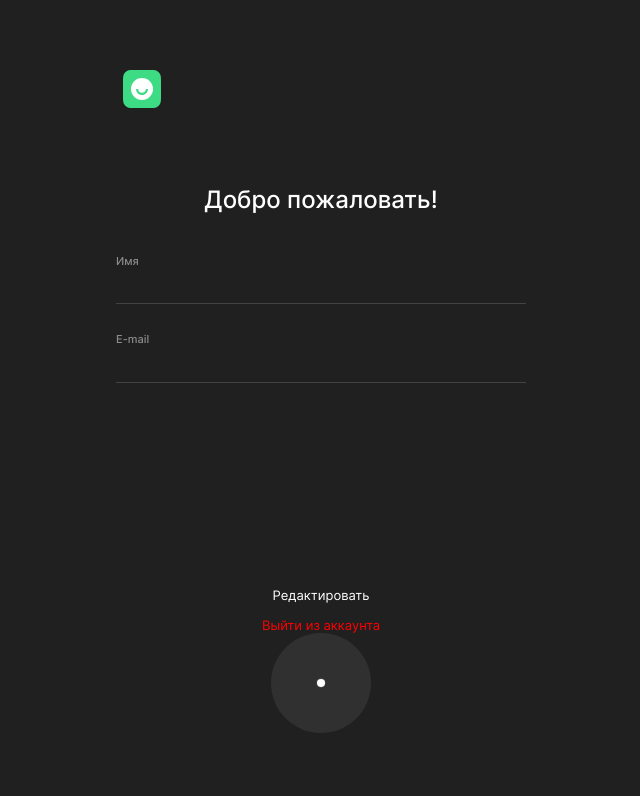
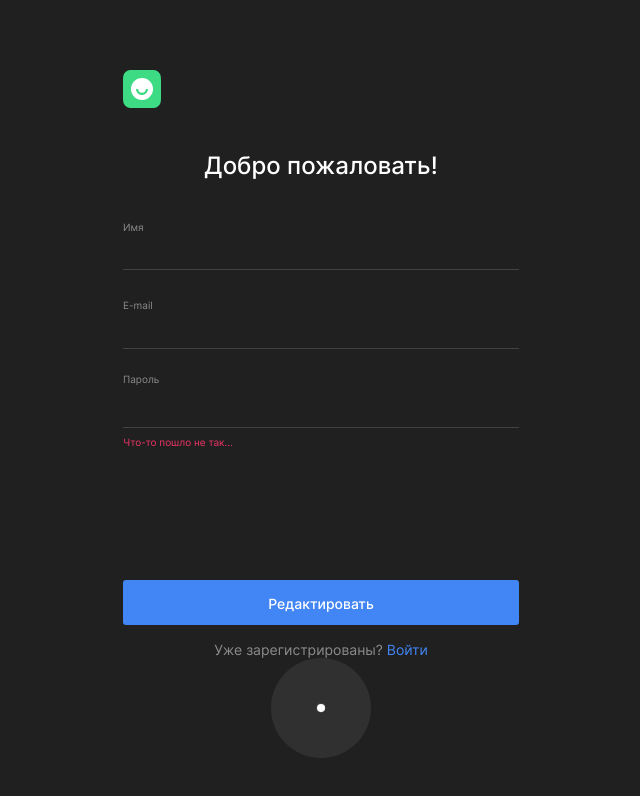
Before and after one commit to Andrey-Maystrenko/movies-explorer-frontend, a React (Create React App) app: page /signup in a window 1280 px wide. Shown: the top 796 px of the page, without its empty margins (319-959 px from the left). Built offline with nearby package versions, Linux system fonts and the light colour scheme.

Commit message:
diploma frontend Signup adaptive completed

```diff
--- a/src/components/Header/Header.css
+++ b/src/components/Header/Header.css
@@ -137,6 +137,10 @@
     .sandwich {
         display: block;
     }
+
+    .header__logo-auth {
+        margin: 232px 544px 0 186px;
+    }
 }
 
 @media screen and (max-width: 767px) {
@@ -175,8 +179,10 @@
     }
 
     .sandwich {
-        margin       : 0 14px 0 auto;
-        /* margin    : 0 0 0 auto;
-        padding-right: 14px; */
+        margin: 0 14px 0 auto;
+    }
+
+    .header__logo-auth {
+        margin: 56px 141px 0;
     }
 }
--- a/src/components/Register/Register.css
+++ b/src/components/Register/Register.css
@@ -1,4 +1,4 @@
-.profile__window {
+.register__window {
     position              : relative;
     background            : none;
     width                 : 396px;
@@ -8,14 +8,14 @@
     padding               : 40px 0 0;
 }
 
-.profile__content {
+.register__content {
     display        : flex;
     flex-direction : column;
     justify-content: flex-start;
     align-items    : center;
 }
 
-.profile__title {
+.register__title {
     font-style : normal;
     font-weight: 500;
     font-size  : 24px;
@@ -31,7 +31,7 @@
     align-items    : center;
 }
 
-.profile__userdata {
+.register__userdata {
     font-style : normal;
     font-weight: 400;
     font-size  : 10px;
@@ -40,7 +40,7 @@
 
 }
 
-.profile__userdata-value {
+.register__userdata-value {
     font-style : normal;
     font-weight: 400;
     font-size  : 14px;
@@ -48,7 +48,7 @@
     color      : #FFFFFF;
 }
 
-.profile__username-position_register {
+.register__username-position {
     position: absolute;
     top     : 41px;
     left    : 0;
@@ -60,72 +60,108 @@
     color        : #FFFFff;
     border       : none;
     border-bottom: 1px solid #424242;
-    margin       : 52px 0 0;
+    margin       : 41px 0 0;
     padding      : 0;
     text-align   : left;
     background   : none;
 }
 
-.form__input_register:nth-of-type(2) {
-    margin: 41px 0 0;
+.form__input_register:nth-of-type(1) {
+    margin: 52px 0 0;
 }
 
-.profile__useremail-position_register {
+.register__useremail-position {
     position: absolute;
     top     : 119px;
     left    : 0;
 }
 
-.profile__save-button {
-    width        : 410px;
-    height       : 16px;
-    border-radius: 2px;
-    margin       : 202px 0 0px;
-    background   : none;
+.register__password-position {
+    position: absolute;
+    top     : 193px;
+    left    : 0;
+}
+
+.register__error {
+    font-style : normal;
+    font-weight: 400;
+    font-size  : 10px;
+    line-height: 12px;
+    color      : #EE3465;
+    position   : absolute;
+    top        : 256px;
+    left       : 0;
+}
+
+
+.register__save-button {
+    width        : 396px;
+    height       : 45px;
+    border-radius: 3px;
+    margin       : 152px 0 0px;
+    background   : #4285F4;
     cursor       : pointer;
     text-align   : center;
     padding      : 0;
     border       : 0;
 }
 
-.profile__save-button-text {
+.register__save-button-text {
     font-style : normal;
-    font-weight: 400;
-    font-size  : 13px;
-    line-height: 16px;
+    font-weight: 500;
+    font-size  : 14px;
+    line-height: 17px;
     color      : #FFFFff;
     transition : opacity .3s;
     margin     : 16px 0 0;
 }
 
-.profile__save-button-text:hover {
+.register__save-button-text:hover {
     opacity: .8;
 }
 
-.profile__save-button-text_red {
+.register__save-button-text_red {
     color          : red;
     text-decoration: none;
 }
 
+.register__login-option {
+    font-style : normal;
+    font-weight: 400;
+    font-size  : 14px;
+    line-height: 17px;
+    text-align : center;
+    color      : #8B8B8B;
+    margin     : 16px 0 0;
+}
+
+.register__login-option_link {
+    color          : #4285F4;
+    text-decoration: none;
+}
+
+
 @media screen and (max-width: 767px) {
-    .profile__window {
-        width: 260px;
+    .register__window {
+        width  : 260px;
+        padding: 50px 0 0;
     }
 
-    .form__input {
+    .register__save-button {
+        width : 260px;
+        margin: 240px 0 0;
+    }
+
+    /* .form__input {
         margin: 64px 0 0;
     }
 
-    .profile__save-button {
-        width : 260px;
-        margin: 379px 0 0;
-    }
 
-    .profile__username-position {
+    .register__username-position {
         top: 80px;
     }
 
-    .profile__useremail-position {
+    .register__useremail-position {
         top: 129px;
-    }
+    } */
 }
--- a/src/components/Register/Register.js
+++ b/src/components/Register/Register.js
@@ -1,40 +1,52 @@
 import React from "react";
 import "./Register.css";
+import {Link} from "react-router-dom";
 
 function Register() {
     return (
-        <div className="profile__window">
-            <section className="profile__content">
-                <h3 className="profile__title">Добро пожаловать!</h3>
+        <div className="register__window">
+            <section className="register__content">
+                <h3 className="register__title">Добро пожаловать!</h3>
                 <form className="form">
-                    <span className="profile__userdata profile__username-position_register">Имя</span>
+                    <span className="register__userdata register__username-position">Имя</span>
                     <input
-                        className="form__input_register profile__userdata-value"
+                        className="form__input_register register__userdata-value"
                         type="text"
-                        name="profile__username"
+                        name="register__username"
                         minLength="2"
                         maxLength="30"
-                        // required
-                        // onChange={handleEmailChange}
+                    // required
+                    // onChange={handleEmailChange}
                     />
-                    <span className="profile__userdata profile__useremail-position_register">E-mail</span>
+                    <span className="register__userdata register__useremail-position">E-mail</span>
                     <input
-                        className="form__input_register profile__userdata-value"
+                        className="form__input_register register__userdata-value"
                         type="email"
-                        name="profile__useremail"
-                        // required
-                        // onChange={handlePasswordChange}
+                        name="register__useremail"
+                    // required
+                    // onChange={handlePasswordChange}
                     />
-                    {/* <span className="popup__error" id="element__name"></span> */}
+                    <span className="register__userdata register__password-position">Пароль</span>
+                    <input
+                        className="form__input_register register__userdata-value"
+                        type="password"
+                        name="register__password"
+                    // required
+                    // onChange={handlePasswordChange}
+                    />
+                    <span className="register__error" id="register__error">Что-то пошло не так...</span>
                     <button
-                        className="profile__save-button"
+                        className="register__save-button"
                         type="submit"
                     >
-                        <span className="profile__save-button-text">
+                        <span className="register__save-button-text">
                             Редактировать
                         </span>
                     </button>
-                    <a className="profile__save-button-text profile__save-button-text_red" href="/#">Выйти из аккаунта</a>
+                    <p className="register__login-option">
+                        {`Уже зарегистрированы? `}
+                        <Link className="register__login-option register__login-option_link" to="/signin">Войти</Link>
+                    </p>
                 </form>
             </section>
         </div>
```
